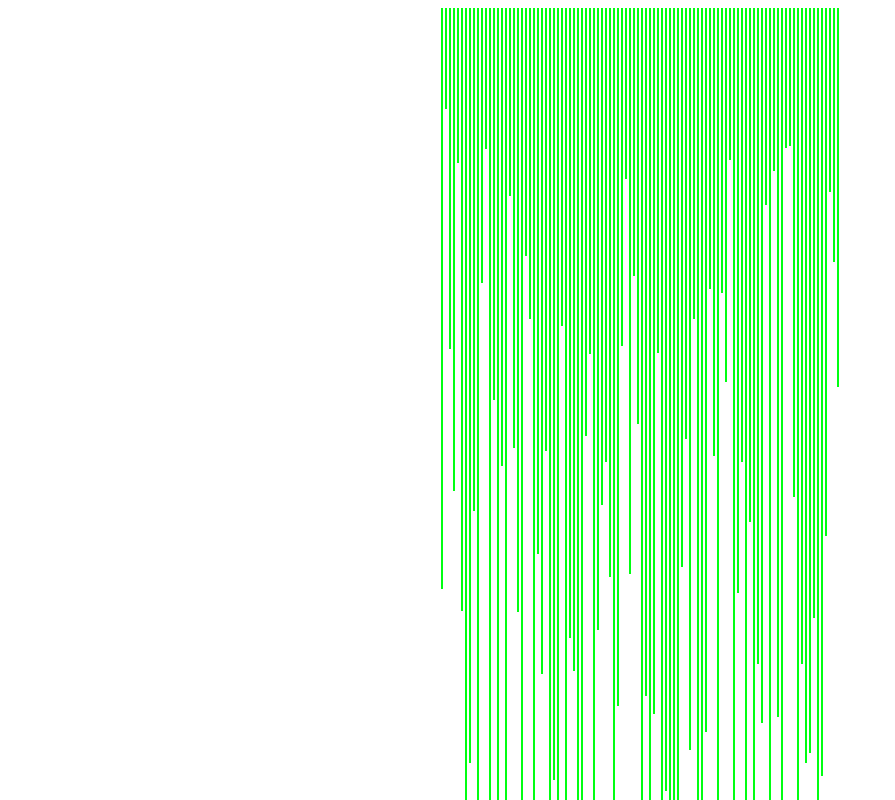
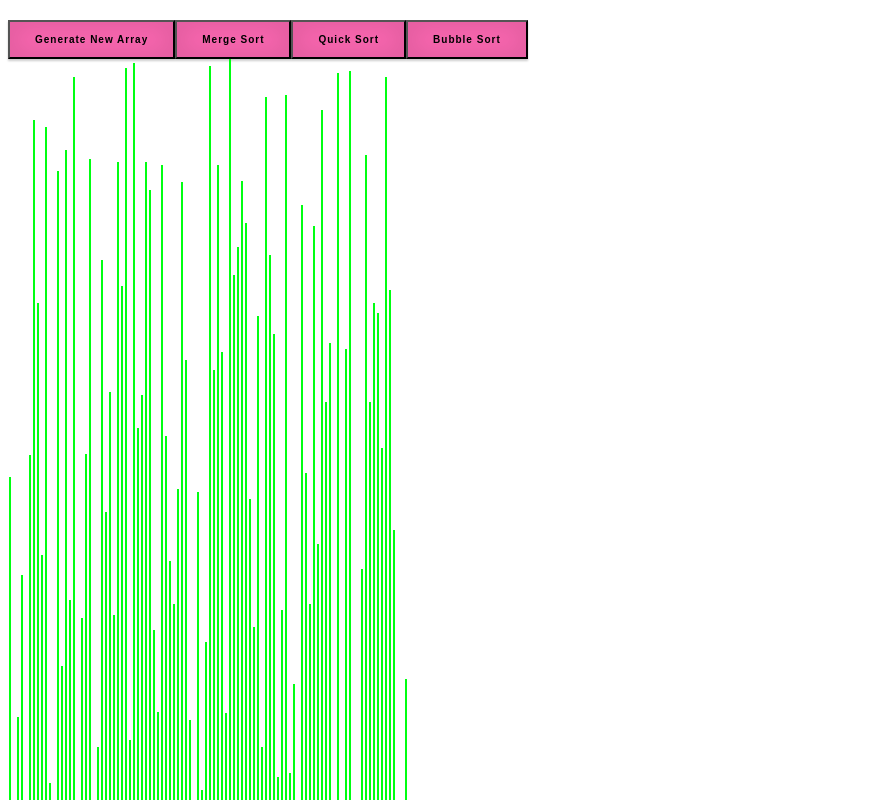
Before and after one commit to KrishnanditoLksn/sort_viz, a React (Vite) app: page / in a window 1280 px wide. Shown: the top 800 px of the page, without its empty margins (0-895 px from the left). Built offline with nearby package versions, Linux system fonts and the light colour scheme.

Commit message:
feat: test a bubble sort visualization

```diff
--- a/src/components/SortingVisualizer.jsx
+++ b/src/components/SortingVisualizer.jsx
@@ -1,9 +1,10 @@
 import {useEffect, useState} from "react";
 import '../App.css'
+import Button from "./ui/Button.jsx";
+import {bubbleSort} from "./utils/SortingAlgos.js";
 
 const SortingVisualizer = () => {
     const [array, setArray] = useState([]);
-
     /*
     Handle a reset array when a component is mounted
      */
@@ -11,10 +12,19 @@ const SortingVisualizer = () => {
         handleResetArray()
     }, []);
 
+    let bubbleSortVisualizer = () => {
+        const anima = bubbleSort(array)
+        for (let i = 0; i < anima.length; i++) {
+            setTimeout(() => {
+                setArray(anima[i])
+            }, i)
+        }
+    }
+
     /*
     when the button is clicked, handleResetArray is called
      */
-    function handleResetArray() {
+    let handleResetArray = () => {
         const newarray = [];
         for (let i = 0; i < 100; i++) {
             newarray.push(randomIntegerFromInterval(100, 1000));
@@ -26,7 +36,14 @@ const SortingVisualizer = () => {
     Return a div with array bars
      */
     return (
-        <div className="array-container">
+        <div className="container">
+            <div className="sort-container">
+                <Button onClick={handleResetArray} text="Generate New Array"></Button>
+                <Button text="Merge Sort"></Button>
+                <Button text="Quick  Sort"></Button>
+                <Button onClick={bubbleSortVisualizer} text="Bubble Sort"></Button>
+            </div>
+            <div className="array-bar-container">
                 {array.map((value, idx) => (
                     <div className="array-bar" key={idx} style=
                         {
@@ -37,10 +54,11 @@ const SortingVisualizer = () => {
                     </div>
                 ))}
             </div>
+        </div>
     )
 }
 
-function randomIntegerFromInterval(min, max) {
+let randomIntegerFromInterval = (min, max) => {
     /*
     Return a random Integer between min ,  max
      */
```
Lines whose indentation alone changed are shown as unchanged.
